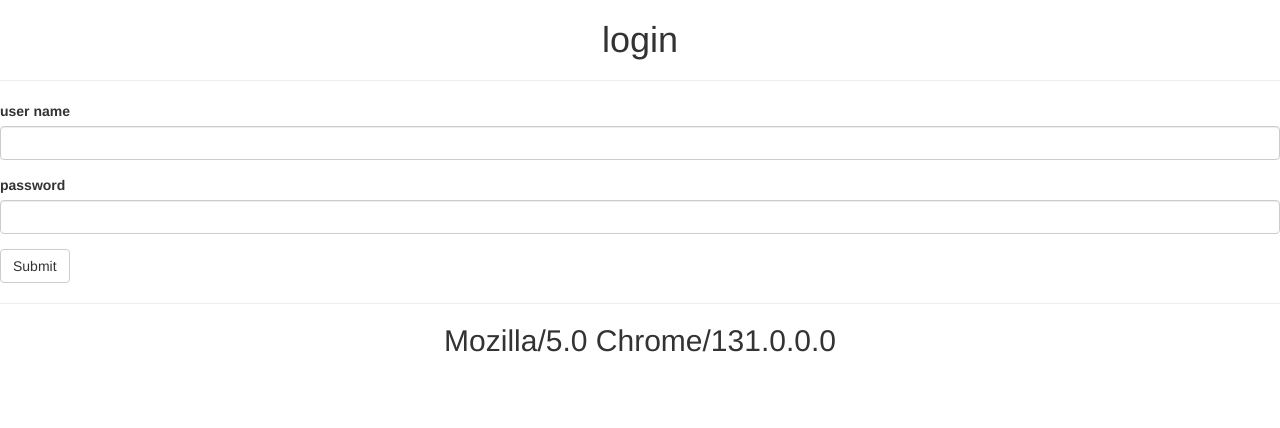
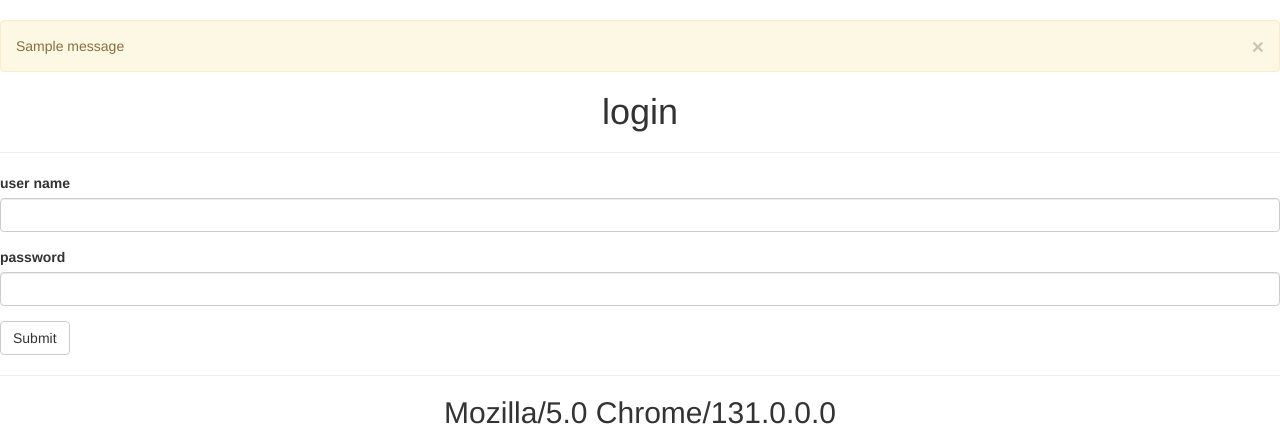
Before and after one commit to linshaolong5240/MarkYou, a Flask app: page /login in a window 1280 px wide. Shown: the part 52-480 px from the top of the page. Run offline with Flask 2, Linux system fonts and the light colour scheme; one stand-in notice (Sample message) is shown; some libraries are stand-ins or nearby versions.

Commit message:
test login

```diff
--- a/templates/login.html
+++ b/templates/login.html
@@ -1,6 +1,12 @@
 {% extends 'base.html' %}
 {% import "bootstrap/wtf.html" as wtf %}
 {% block page_content %}
+{% for message in get_flashed_messages() %}
+<div class="alert alert-warning">
+    <button type="button" class="close" data-dismiss="alert">&times;</button>
+    {{ message }}
+</div>
+{% endfor %}
 <h1 style="text-align:center">login</h1>
 <hr>
 {{ wtf.quick_form(form) }}
--- a/views/user.py
+++ b/views/user.py
@@ -14,7 +14,9 @@ def login():
     user_agent = request.headers.get('user-agent')
     form = FormLogin()
     if form.validate_on_submit():
-        user_name = form.user_name
-        flash('user logined')
-        return redirect(url_for('home.index'));
+        if form.user_name.data == 'admin':
+            flash('user logined')
+            return redirect(url_for('home.index'))
+        else:
+            flash('logined erro')
     return render_template('login.html', form=form, user_agent=user_agent)
```
Also changed, not shown: database.py (+4 -4 lines).
